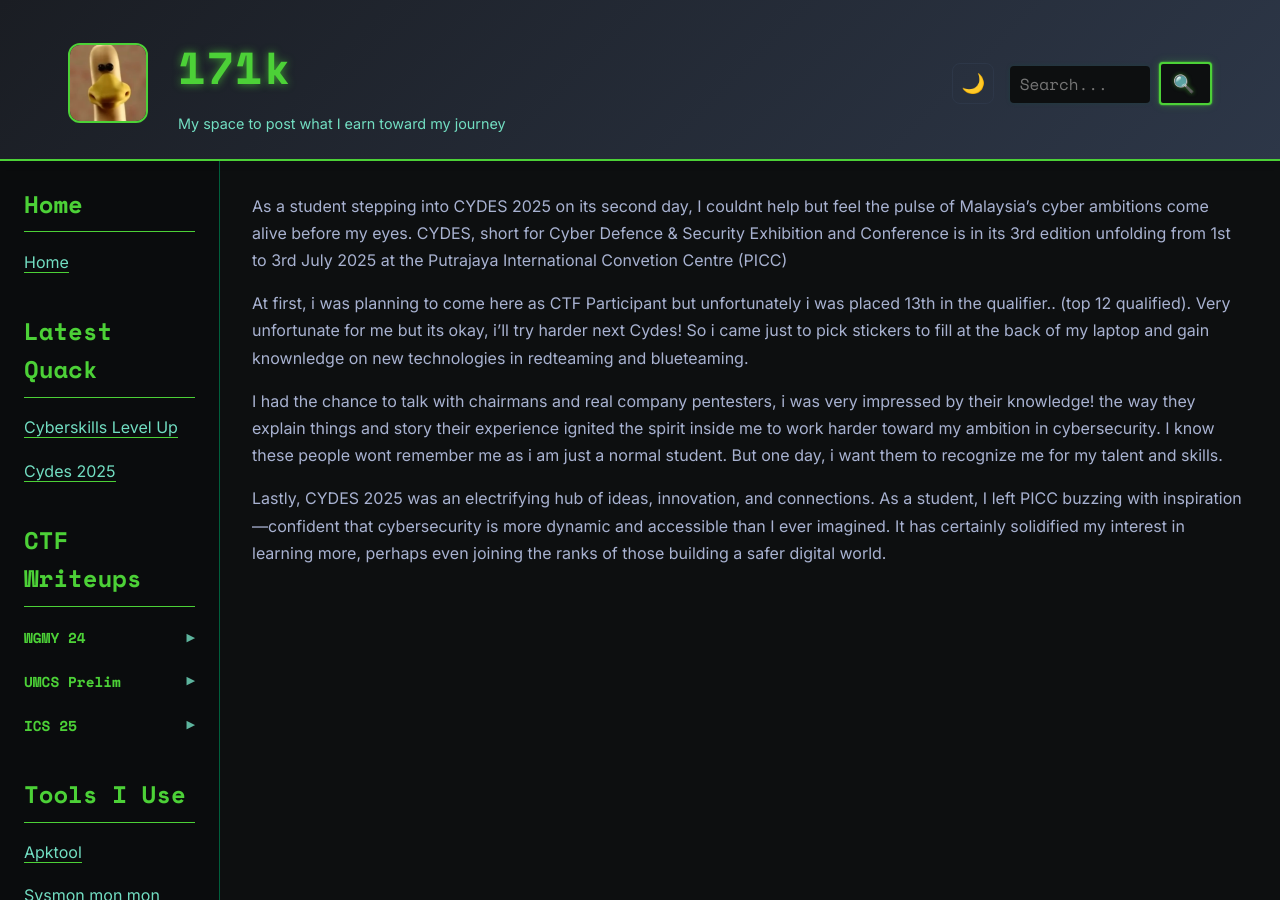
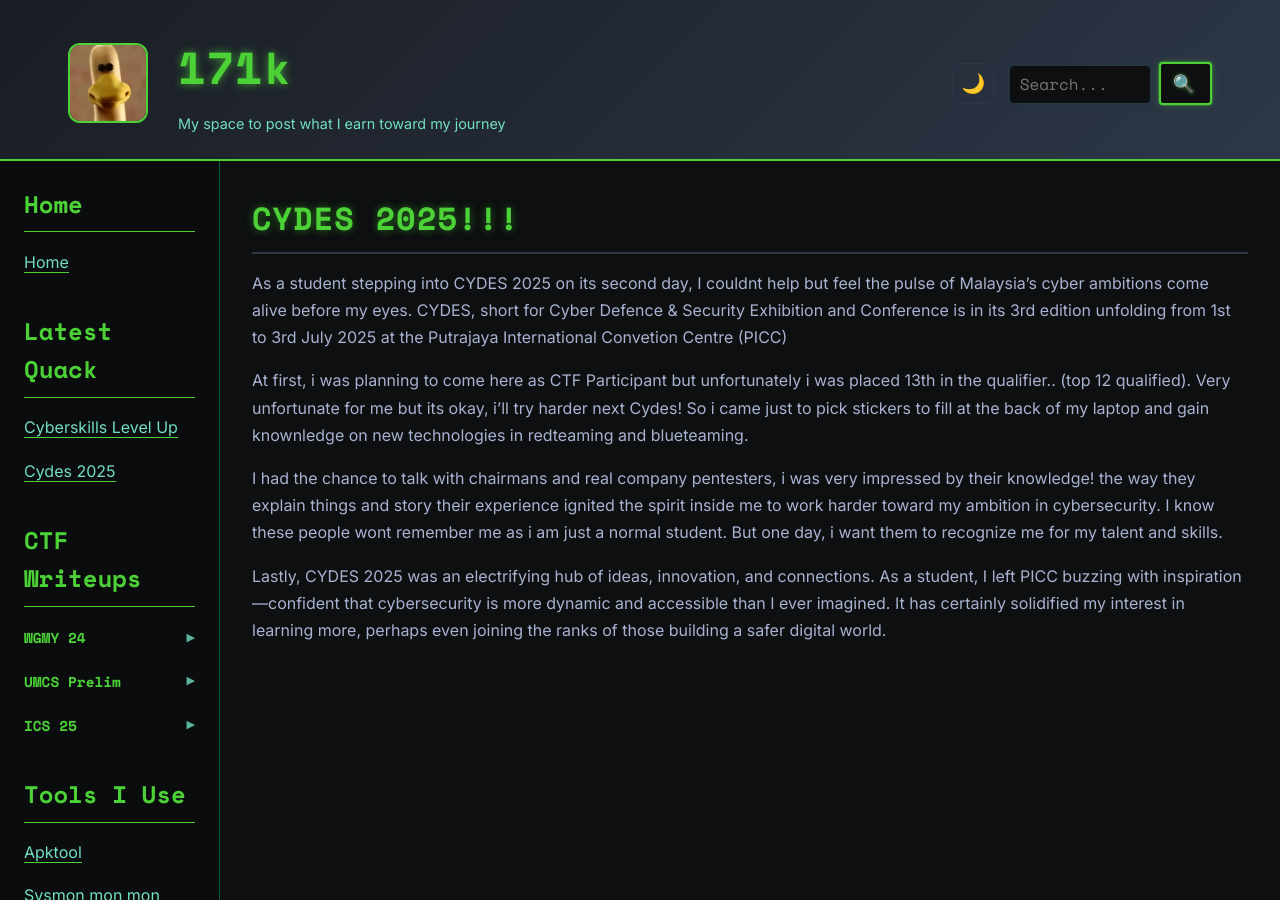
Before and after one commit to 171k/171k.github.io, a Jekyll site: the page built from _posts/2025-07-02-cydes-2025.md, in a window 1280 px wide and 900 px high. Built offline with Jekyll 4.4.1, drawn with Linux system fonts in a browser that asks for light colours.

Commit message:
Update 2025-07-02-cydes-2025.md

```diff
--- a/_posts/2025-07-02-cydes-2025.md
+++ b/_posts/2025-07-02-cydes-2025.md
@@ -6,6 +6,8 @@ tags: [duck]
 featured: true
 ---
 
+# CYDES 2025!!!
+
 As a student stepping into CYDES 2025 on its second day, I couldnt help but feel the pulse of Malaysia’s cyber ambitions come alive before my eyes. CYDES, short for Cyber Defence & Security Exhibition and Conference is in its 3rd edition unfolding from 1st to 3rd July 2025 at the Putrajaya International Convetion Centre (PICC)
 
 At first, i was planning to come here as CTF Participant but unfortunately i was placed 13th in the qualifier.. (top 12 qualified). Very unfortunate for me but its okay, i'll try harder next Cydes! So i came just to pick stickers to fill at the back of my laptop and gain knownledge on new technologies in redteaming and blueteaming.
```
